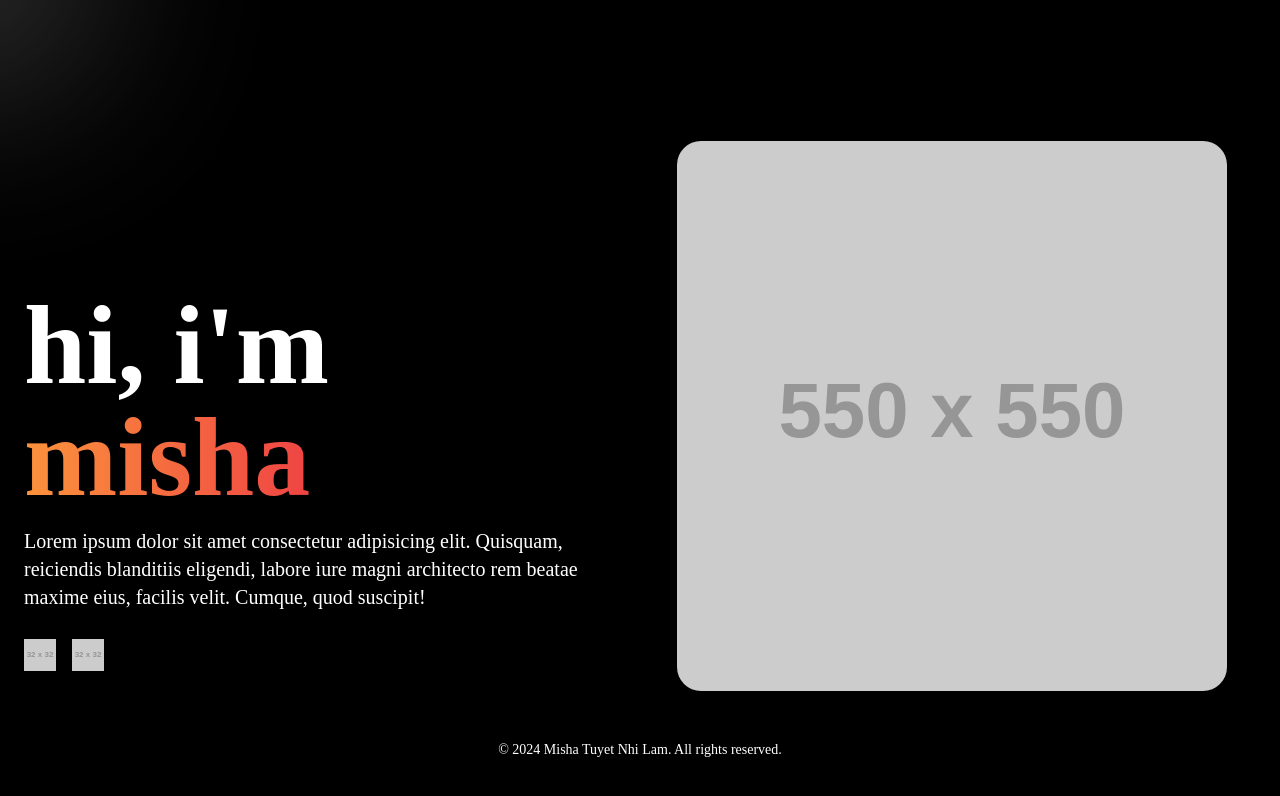
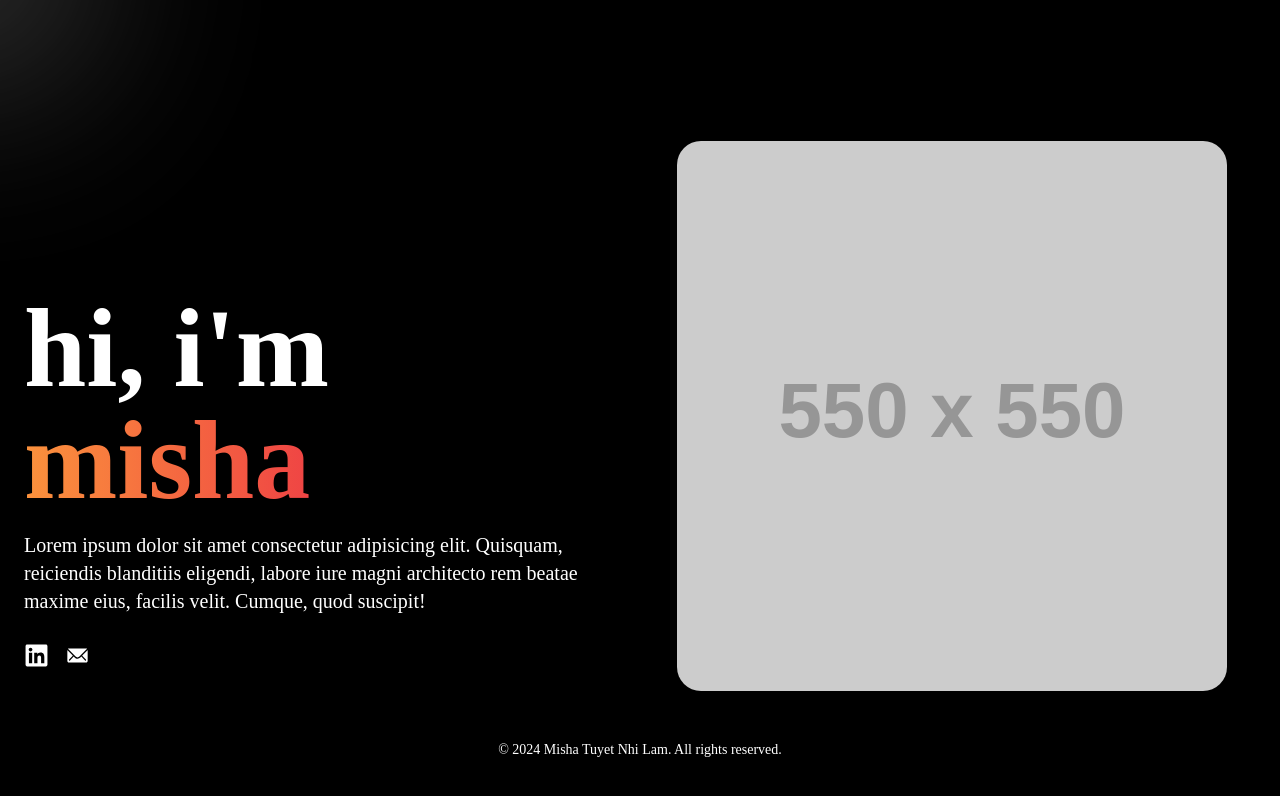
Before and after one commit to altshizu/portfolio-misha, a React (Create React App) app: page / in a window 1280 px wide. Shown: the top 796 px of the page. Built offline with nearby package versions, Linux system fonts and the light colour scheme; the HTML template or start-up script is replaced by a standard one.

Commit message:
Added Social Icons

```diff
--- a/src/components/Hero.tsx
+++ b/src/components/Hero.tsx
@@ -1,4 +1,6 @@
 import { email, linkedin, name } from "../constants";
+import { FaLinkedin } from "react-icons/fa";
+import { IoIosMail } from "react-icons/io";
 
 export default function Hero() {
     return (
@@ -18,10 +20,10 @@ export default function Hero() {
                 </p>
                 <div className="-mb-[10rem] lg:-mt-5 flex space-x-4 p-2">
                     <a href={`${linkedin}`} target="_blank" rel="noopener noreferrer">
-                        <img src="https://placehold.co/32x32" alt="LinkedIn" className="w-8 h-8" />
+                        <FaLinkedin size={25} className="hover:text-gray-300 transition duration-300" />
                     </a>
                     <a href={`mailto:${email}`} target="_blank" rel="noopener noreferrer">
-                        <img src="https://placehold.co/32x32" alt="Mail" className="w-8 h-8" />
+                        <IoIosMail size={25} className="hover:text-gray-300 transition duration-300" />
                     </a>
                 </div>
             </div>
```
